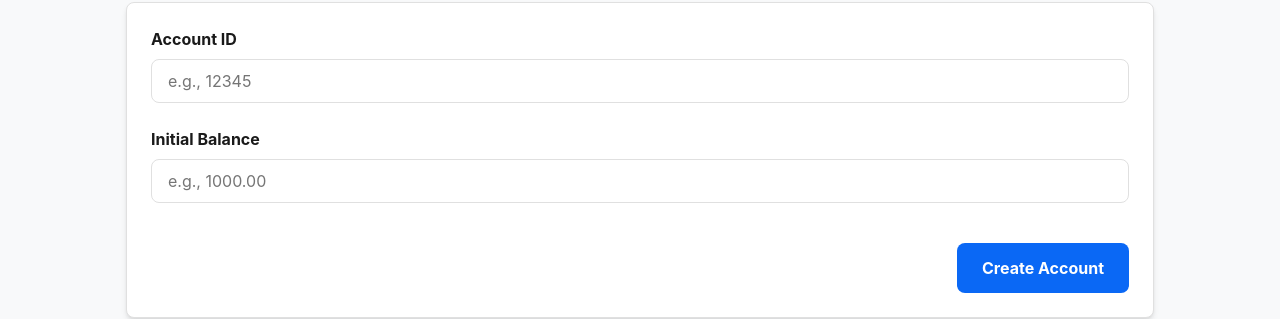
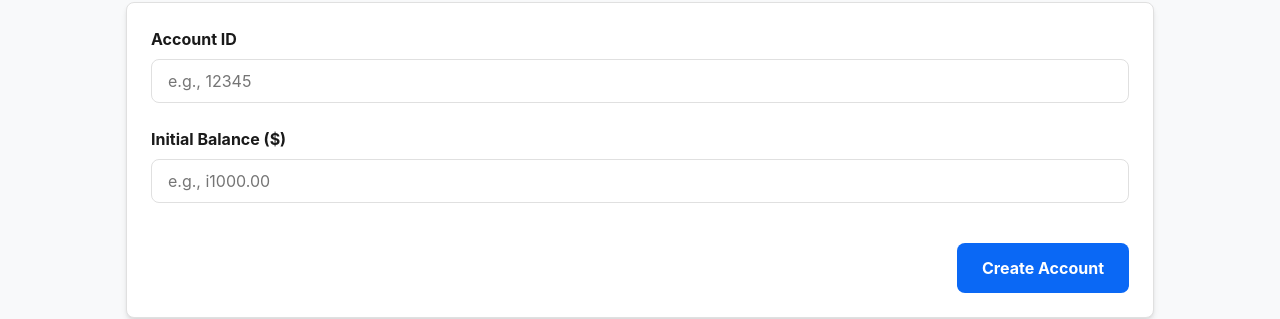
Before and after one commit to dontdude/Simple-Transfer, a React (Vite) app: page / in a window 1280 px wide. Shown: the part 222-541 px from the top of the page. Built offline with nearby package versions, Linux system fonts and the light colour scheme.

Commit message:
refactor: minor tweaks in input field labels and other global css related updates

```diff
--- a/src/features/create-account/CreateAccountPage.tsx
+++ b/src/features/create-account/CreateAccountPage.tsx
@@ -33,12 +33,12 @@ export const CreateAccountPage = () => {
           )}
 
           <Input
-            label="Initial Balance"
+            label="Initial Balance ($)"
             name="initialBalance"
             type="number"
             value={formData.initialBalance}
             onChange={handleChange}
-            placeholder="e.g., 1000.00"
+            placeholder="e.g., i1000.00"
             required
             error={!!errors.initialBalance}
           />
--- a/src/features/send-money/SendMoneyPage.tsx
+++ b/src/features/send-money/SendMoneyPage.tsx
@@ -46,7 +46,7 @@ export const SendMoneyPage = () => {
             )}
 
             <Input
-              label="Amount to Send"
+              label="Amount to Send ($)"
               name="amount"
               type="number"
               value={formData.amount}
--- a/src/features/view-balance/useBalance.ts
+++ b/src/features/view-balance/useBalance.ts
@@ -23,7 +23,7 @@ export const useBalance = () => {
             const data = await getAccountBalance(accountId);
             setBalanceData(data);
         } catch (err) {
-            setError('Failed to fetch account balance.');
+            setError(`Failed to fetch account balance for account ID ${accountId}.`);
             let errorMessage = 'Unable to fetch balance. Please try again.';
 
             if (isAxiosError(err) && err.response?.data) {
--- a/src/providers/notifications/Toast.tsx
+++ b/src/providers/notifications/Toast.tsx
@@ -6,7 +6,7 @@ export const Toast = () => {
       position="top-right"
       reverseOrder={false}
       toastOptions={{
-        duration: 3000,
+        duration: 4000,
         style: {
           background: "var(--color-surface)",
           color: "var(--color-text-primary)",
--- a/src/styles/global.css
+++ b/src/styles/global.css
@@ -19,7 +19,7 @@ body {
 }
 
 *:focus-visible {
-  outline: 3px solid var(--color-focus-outline);
+  outline: var(--border-width-md) solid var(--color-focus-outline);
   outline-offset: 2px;
   border-radius: var(--border-radius-sm);
 }
@@ -31,7 +31,8 @@ body {
 
 .error-message {
   color: var(--color-error);
-  font-size: 0.875em;
+  font-size: var(--font-size-md);
+  font-weight: var(--font-weight-bold);
   margin-top: var(--spacing-2);
 }
 
@@ -44,7 +45,7 @@ body {
   padding-right: var(--spacing-6);
 }
 
-@media (max-width: 600px) {
+@media (max-width: var(--breakpoint-sm)) {
   body {
     font-size: var(--font-size-sm);
   }
--- a/src/styles/theme.css
+++ b/src/styles/theme.css
@@ -63,6 +63,7 @@
   --input-height: 44px;
 
   /* --- Breakpoints --- */
+  --breakpoint-sm: 600px;
   --breakpoint-md: 768px;
   --breakpoint-lg: 1024px;
 
```
